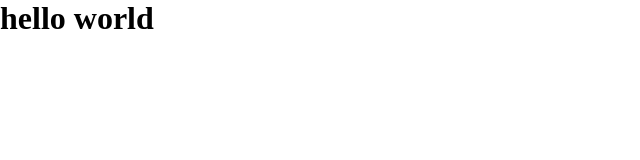
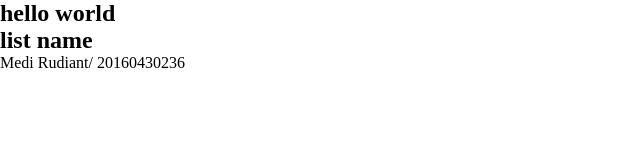
Before and after one commit to medirudiantoni/latihan-git-1, a plain HTML site: page index.html in a window 1280 px wide. Shown: the whole page, without its empty margins (0-640 px from the left). Drawn offline with Linux system fonts and the light colour scheme.

Commit message:
update style dan create script.js

```diff
--- a/index.html
+++ b/index.html
@@ -9,5 +9,11 @@
 </head>
 <body>
     <h1>hello world</h1>
+    <h2>list name</h2>
+    <ul>
+        <li>Medi Rudiant/ 20160430236</li>
+    </ul>
+
+<script src="script.js"></script>
 </body>
 </html>
--- /dev/null
+++ b/script.js
@@ -0,0 +1 @@
+console.log('hello medi');
--- a/style.css
+++ b/style.css
@@ -2,3 +2,6 @@
     margin: 0;
     padding: 0;
 }
+h1 {
+    font-size: 24px;
+}
```
